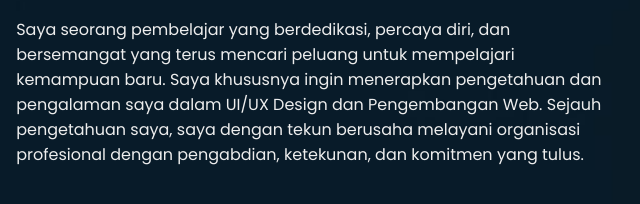
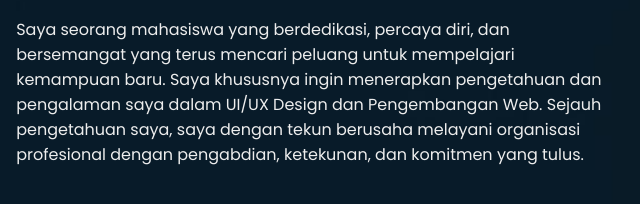
Before and after one commit to ALIF-86/portfolio_aliff, a plain HTML site: page index.html in a window 1280 px wide. Shown: the part 363-567 px from the top of the page, 99-739 px from the left. Drawn offline with nearby package versions, Linux system fonts and the light colour scheme.

Commit message:
Memperbarui about me dan menambahkan skill baru

```diff
--- a/index.html
+++ b/index.html
@@ -40,10 +40,7 @@
                 <h3>Front-End Developer</h3>
                 <span class="animate" style="--i:3;"></span>
             </div>
-            <p>Saya seorang pembelajar yang berdedikasi, percaya diri, dan bersemangat yang terus mencari peluang untuk mempelajari
-            kemampuan baru.
-            Saya khususnya ingin menerapkan pengetahuan dan pengalaman saya dalam UI/UX Design dan Pengembangan Web.
-            Sejauh pengetahuan saya, saya dengan tekun berusaha melayani organisasi profesional dengan pengabdian, ketekunan, dan komitmen yang tulus.
+            <p>Saya seorang mahasiswa yang berdedikasi, percaya diri, dan bersemangat yang terus mencari peluang untuk mempelajari kemampuan baru. Saya khususnya ingin menerapkan pengetahuan dan pengalaman saya dalam UI/UX Design dan Pengembangan Web. Sejauh pengetahuan saya, saya dengan tekun berusaha melayani organisasi profesional dengan pengabdian, ketekunan, dan komitmen yang tulus.
                 <span class="animate" style="--i:4;"></span>
             </p>
 
@@ -213,7 +210,7 @@
     <!-- footer design -->
     <footer class="footer">
         <div class="footer-text">
-            <p>Copyright &copy; 2023 | Designed and
+            <p>| Designed and
                 Maintenance by ALIF MUSA FAHREZI</p>
 
             <span class="animate scroll" style="--i:1;"></span>
```
